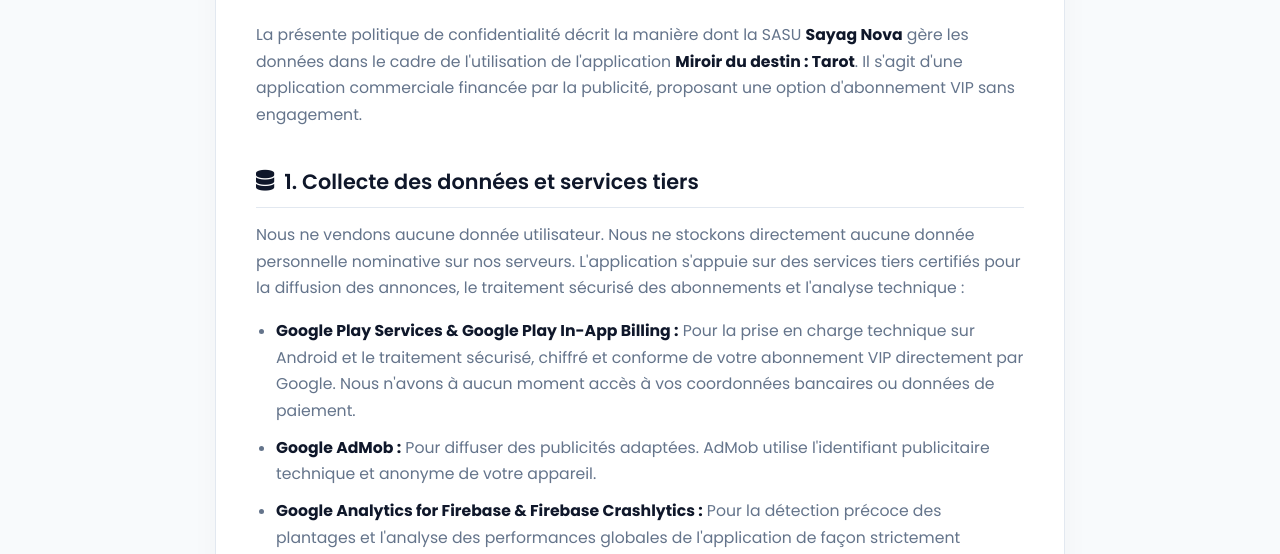
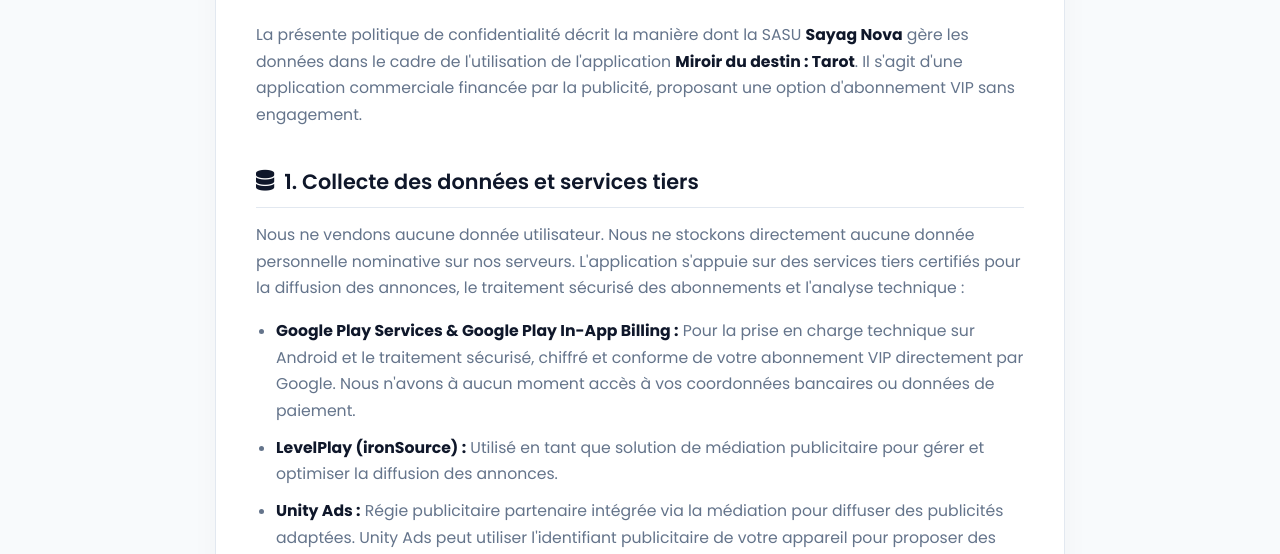
Before and after one commit to sayag-nova/web, a plain HTML site: page privacy-miroir.html in a window 1280 px wide. Shown: the part 246-800 px from the top of the page. Drawn offline with Linux system fonts and the light colour scheme.

Commit message:
Add LevelPlay and Unity Ads to data collection section
Updated third-party services listed for data collection and advertising.

```diff
--- a/privacy-miroir.html
+++ b/privacy-miroir.html
@@ -176,7 +176,8 @@
         <p>Nous ne vendons aucune donnée utilisateur. Nous ne stockons directement aucune donnée personnelle nominative sur nos serveurs. L'application s'appuie sur des services tiers certifiés pour la diffusion des annonces, le traitement sécurisé des abonnements et l'analyse technique :</p>
         <ul>
             <li><strong>Google Play Services & Google Play In-App Billing :</strong> Pour la prise en charge technique sur Android et le traitement sécurisé, chiffré et conforme de votre abonnement VIP directement par Google. Nous n'avons à aucun moment accès à vos coordonnées bancaires ou données de paiement.</li>
-            <li><strong>Google AdMob :</strong> Pour diffuser des publicités adaptées. AdMob utilise l'identifiant publicitaire technique et anonyme de votre appareil.</li>
+            <li><strong>LevelPlay (ironSource) :</strong> Utilisé en tant que solution de médiation publicitaire pour gérer et optimiser la diffusion des annonces.</li>
+            <li><strong>Unity Ads :</strong> Régie publicitaire partenaire intégrée via la médiation pour diffuser des publicités adaptées. Unity Ads peut utiliser l'identifiant publicitaire de votre appareil pour proposer des annonces ciblées ou mesurées.</li>
             <li><strong>Google Analytics for Firebase & Firebase Crashlytics :</strong> Pour la détection précoce des plantages et l'analyse des performances globales de l'application de façon strictement anonymisée.</li>
         </ul>
 
```
